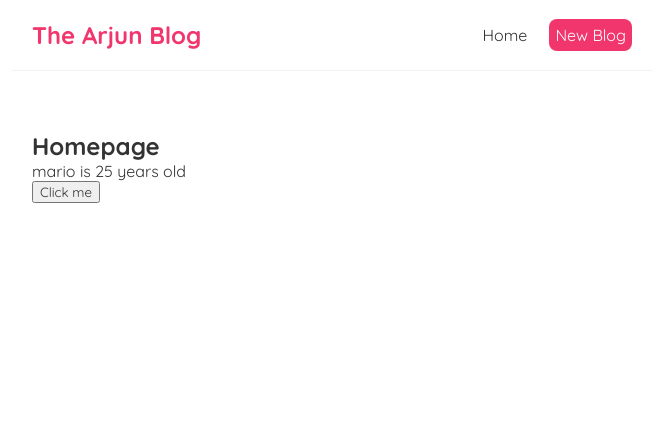
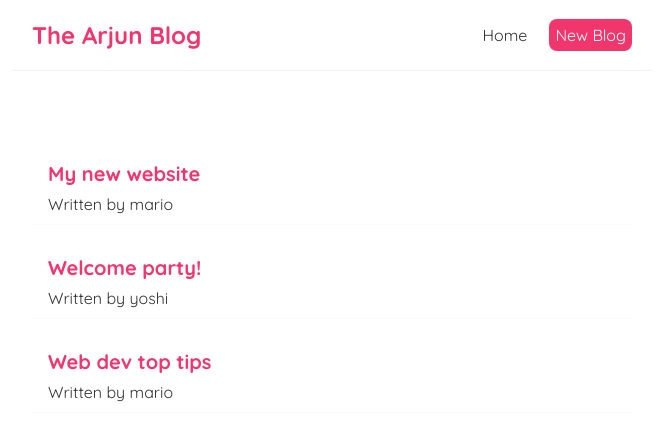
Before and after one commit to armathur123/ReactBlog, a React (Create React App) app: page / in a window 1280 px wide. Shown: the top 440 px of the page, without its empty margins (308-971 px from the left). Built offline with nearby package versions, Linux system fonts and the light colour scheme.

Commit message:
outputting lists (DOM elements)

```diff
--- a/src/Home.js
+++ b/src/Home.js
@@ -1,18 +1,21 @@
 import { useState } from 'react';
 
 const Home = () => {
-    const [name, setName] = useState('mario');
-    const [age, setAge] = useState(25);
 
-    const handleClick = () => {
-        setName('luigi');
-        setAge('30');
-    }
+    const [blogs, setBlogs] = useState([
+        { title: 'My new website', body: 'lorem ipsum...', author: 'mario', id: 1 },
+        { title: 'Welcome party!', body: 'lorem ipsum...', author: 'yoshi', id: 2 },
+        { title: 'Web dev top tips', body: 'lorem ipsum...', author: 'mario', id: 3 }
+    ]);
+
     return (
         <div className="home">
-            <h2>Homepage</h2>
-            <p>{ name } is {age} years old</p>
-            <button onClick = {() => { handleClick() }}>Click me</button>
+            {blogs.map((blog) => (
+                <div className="blog-preview" key={blog.id}>
+                    <h2> { blog.title } </h2>
+                    <p> Written by { blog.author } </p>
+                </div>
+            ))}
         </div>
     );
 }
--- a/src/index.css
+++ b/src/index.css
@@ -33,3 +33,18 @@
   margin: 40px auto;
   padding: 20px;
 }
+
+/* blog previews / list */
+.blog-preview {
+  padding: 10px 16px;
+  margin: 20px 0;
+  border-bottom: 1px solid #fafafa;
+}
+.blog-preview:hover {
+  box-shadow: 1px 3px 5px rgba(0,0,0,0.1);
+}
+.blog-preview h2 {
+  font-size: 20px;
+  color: #f1356d;
+  margin-bottom: 8px;
+}
```
